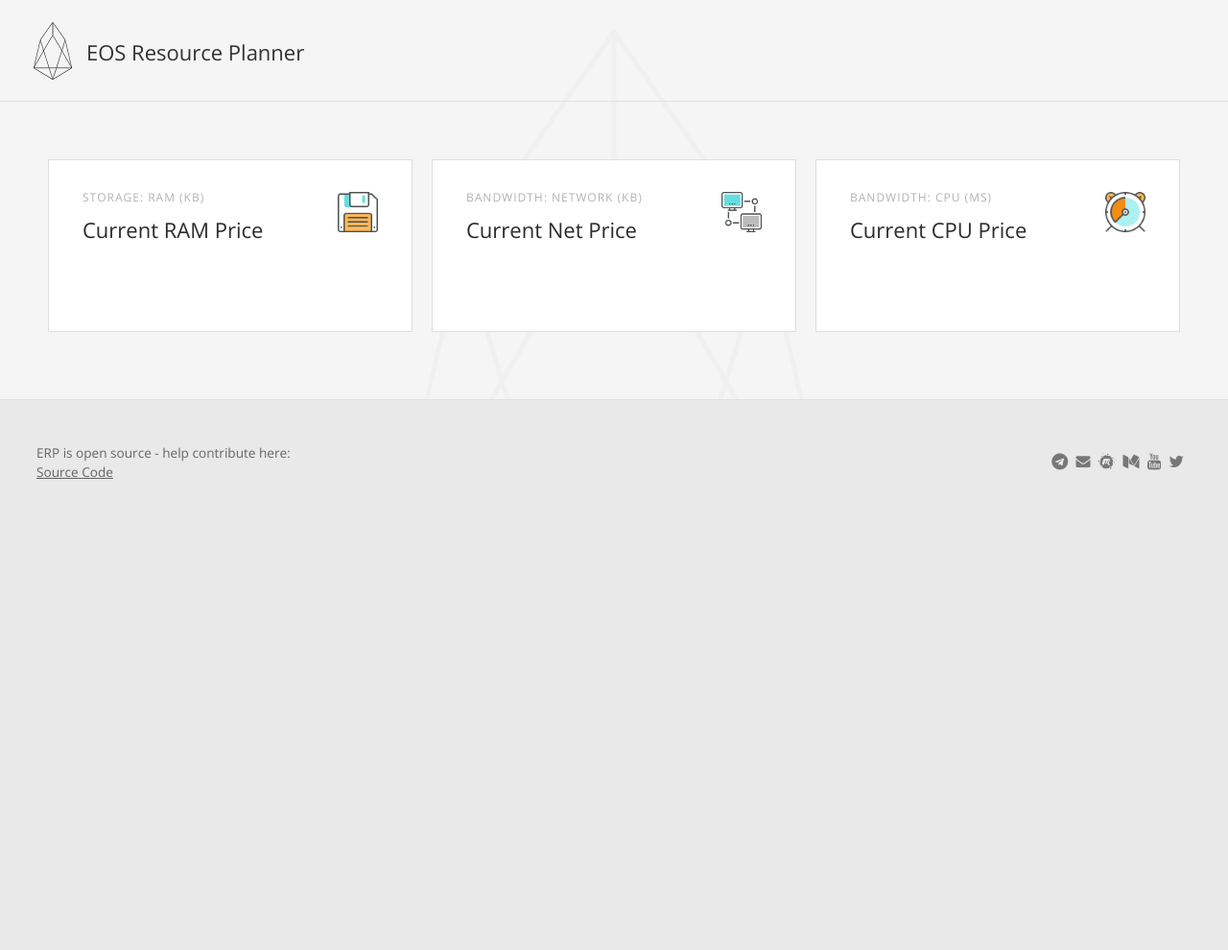
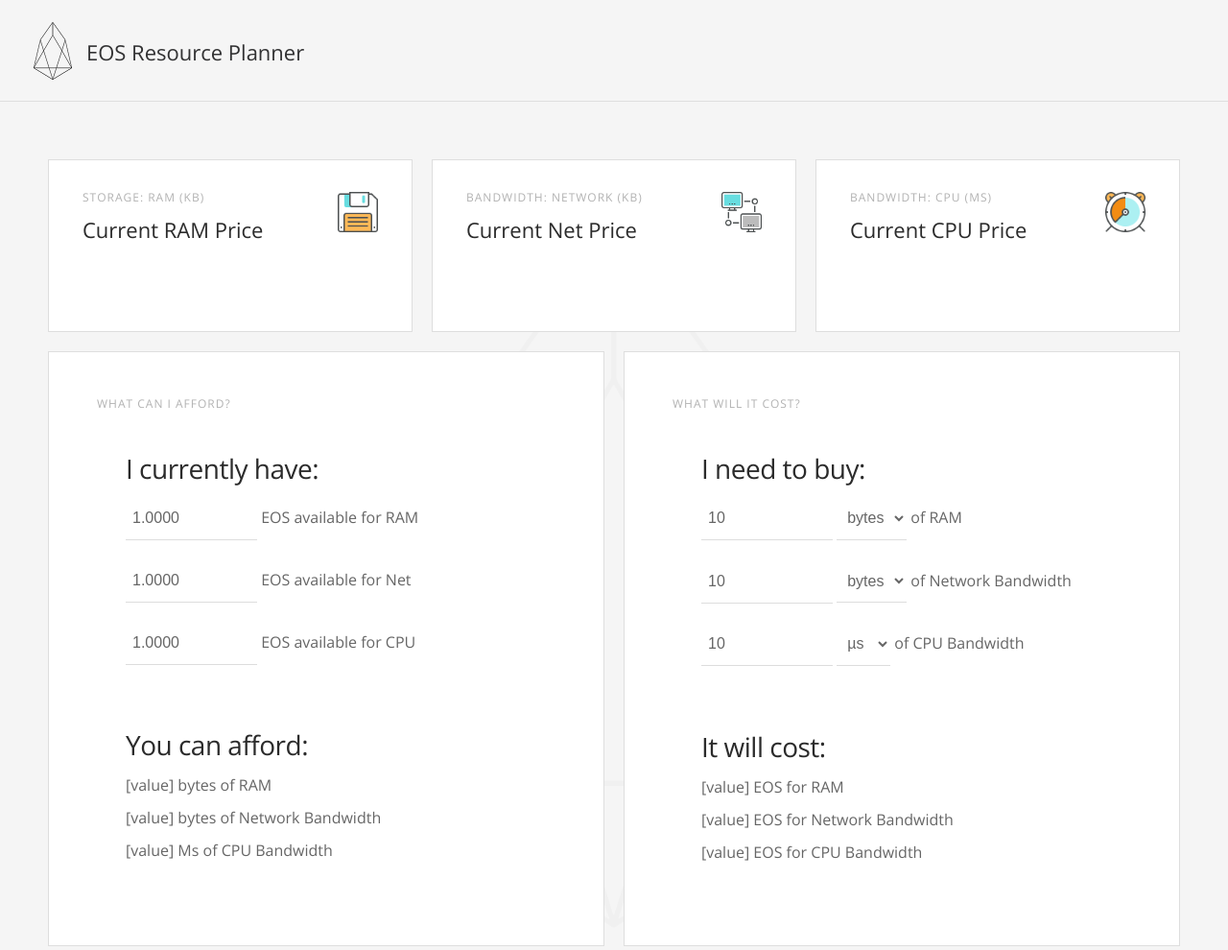
Before and after one commit to eosnewyork/erp, a plain HTML site: page source/index.html in a window 1280 px wide. Shown: the top 990 px of the page at 96% size. Before the commit the page ends 800 px from the top, so only its background shows below. Drawn offline with nearby package versions, Linux system fonts and the light colour scheme; no server answers.

Commit message:
Add skeleton for conversion calcuations for phase 1
- Add required form fields
- Style form fields to match theme

```diff
--- /dev/null
+++ b/source/css/convert.css
@@ -0,0 +1,70 @@
+.convert{
+    width: auto;
+    padding: 30px;
+    background: #FFFFFF;
+    margin: auto;
+    /*box-shadow: 0px 0px 15px rgba(0, 0, 0, 0.22);
+    -moz-box-shadow: 0px 0px 15px rgba(0, 0, 0, 0.22);
+    -webkit-box-shadow:  0px 0px 15px rgba(0, 0, 0, 0.22);
+*/
+}
+.convert h2{
+    background: #4D4D4D;
+    text-transform: uppercase;
+    color: #797979;
+    font-size: 18px;
+    font-weight: 100;
+    padding: 20px;
+    margin: -30px -30px 30px -30px;
+}
+.convert input[type="text"],
+.convert input[type="date"],
+.convert input[type="datetime"],
+.convert input[type="email"],
+.convert input[type="number"],
+.convert input[type="search"],
+.convert input[type="time"],
+.convert input[type="url"],
+.convert input[type="password"],
+.convert textarea,
+.convert select
+{
+    box-sizing: border-box;
+    -webkit-box-sizing: border-box;
+    -moz-box-sizing: border-box;
+    outline: none;
+    display: block;
+    width: 100%;
+    padding: 7px;
+    border: none;
+    border-bottom: 1px solid #ddd;
+    background: transparent;
+    margin-bottom: 10px;
+    font: 16px Arial, Helvetica, sans-serif;
+    height: 45px;
+}
+.convert textarea{
+    resize:none;
+    overflow: hidden;
+}
+.convert input[type="button"],
+.convert input[type="submit"]{
+    -moz-box-shadow: inset 0px 1px 0px 0px #45D6D6;
+    -webkit-box-shadow: inset 0px 1px 0px 0px #45D6D6;
+    box-shadow: inset 0px 1px 0px 0px #45D6D6;
+    background-color: #2CBBBB;
+    border: 1px solid #27A0A0;
+    display: inline-block;
+    cursor: pointer;
+    color: #FFFFFF;
+    font-family: 'Open Sans Condensed', sans-serif;
+    font-size: 14px;
+    padding: 8px 18px;
+    text-decoration: none;
+    text-transform: uppercase;
+}
+.convert input[type="button"]:hover,
+.convert input[type="submit"]:hover {
+    background:linear-gradient(to bottom, #34CACA 5%, #30C9C9 100%);
+    background-color:#34CACA;
+}
--- a/source/css/styles.css
+++ b/source/css/styles.css
@@ -752,7 +752,7 @@
 }
 .tile-2 {
 	width: 580px;
-	height: 580px;
+	height: 620px;
 	padding: 45px 60px 44px 50px;
 }
 .tile-3 {
@@ -1527,3 +1527,11 @@
 }
 /* =End Lists
 --------------------------------------------------------------------------------------------------------*/
+
+/* =12. Custom
+--------------------------------------------------------------------------------------------------------*/
+.col {
+  display: inline-block;
+}
+/* =End Custom
+--------------------------------------------------------------------------------------------------------*/
--- a/source/index.html
+++ b/source/index.html
@@ -34,7 +34,7 @@
     <link href="css/reset.css" rel="stylesheet" type="text/css" media="screen" />
     <link href="css/bootstrap.min.css" rel="stylesheet" />
     <link href="css/font-awesome.min.css" rel="stylesheet" type="text/css" />
-    <link href="css/contact.css" rel="stylesheet" type="text/css" media="screen" />
+    <link href="css/convert.css" rel="stylesheet" type="text/css" media="screen" />
     <link href="css/styles.css" rel="stylesheet" type="text/css" media="screen" />
     <link href="css/jquery.fancybox.css" rel="stylesheet" type="text/css" media="screen" />
     <link href="css/responsive.css" rel="stylesheet" type="text/css" media="screen" />
@@ -110,26 +110,97 @@
               <p id="cpu-price-usd"></p>
               <div class="icons futuro_icons_186 absolute-top-right"></div>
             </div>
-            <!-- coming soon
             <div class="element tile-2 home bg-change">
-              <p class="small">RAM Statistics</p>
-              <h3 class="header">What resources are consumed in EOS?</h3>
-              <p>abcdefg</p>
-              <br>
-              <br>
-              <h3 class="header">Question 2</h3>
-              <p>abcd</p>
+              <p class="small">What can I afford?</p>
+              <div class="convert">
+                <h3 class="header">I currently have:</h3>
+                <div>
+                  <p class="col"><input name="eos-afford-ram" type="text" id="eos-afford-ram" size="11" title="1.0000" /></p>
+                  <p class="col"> EOS available for RAM</p>
+                </div>
+                <div>
+                  <p class="col"><input name="eos-afford-net" type="text" id="eos-afford-net" size="11" title="1.0000" /></p>
+                  <p class="col"> EOS available for Net</p>
+                </div>
+                <div>
+                  <p class="col"><input name="eos-afford-cpu" type="text" id="eos-afford-cpu" size="11" title="1.0000" /></p>
+                  <p class="col"> EOS available for CPU</p>
+                </div>
+                <!-- <input type="submit" value="calculate-afford" id="calculate-afford" name="Calculate" /> -->
+                <br>
+                <br>
+                <h3 class="header">You can afford:</h3>
+                <div>
+                  <p class="col" id="result-afford-ram">[value]</p>
+                  <p class="col"> bytes of RAM</p>
+                </div>
+                <div>
+                  <p class="col" id="result-afford-net">[value]</p>
+                  <p class="col"> bytes of Network Bandwidth</p>
+                </div>
+                <div>
+                  <p class="col" id="result-afford-cpu">[value]</p>
+                  <p class="col"> Ms of CPU Bandwidth</p>
+                </div>
+              </div>
             </div>
             <div class="element tile-2 home bg-change">
-              <p class="small">RAM Statistics</p>
-              <h3 class="header">What resources are consumed in EOS?</h3>
-              <p>abcdefg</p>
-              <br>
-              <br>
-              <h3 class="header">Question 2</h3>
-              <p>abcd</p>
+              <p class="small">What will it cost?</p>
+              <div class="convert">
+                <h3 class="header">I need to buy:</h3>
+                <div>
+                  <p class="col"><input name="eos-cost-ram" type="text" id="eos-cost-ram" size="11" title="10" /></p>
+                  <p class="col">
+                    <select size="1">
+                      <option value="ram-cost-bytes">bytes</option>
+                      <option value="ram-cost-kilobytes">Kb</option>
+                      <option value="ram-cost-megabytes">Mb</option>
+                      <option value="ram-cost-gigabytes">Gb</option>
+                    </select>
+                  </p>
+                  <p class="col"> of RAM</p>
+                </div>
+                <div>
+                  <p class="col"><input name="eos-cost-net" type="text" id="eos-cost-net" size="11" title="10" /></p>
+                  <p class="col">
+                    <select size="1">
+                      <option value="net-cost-bytes">bytes</option>
+                      <option value="net-cost-kilobytes">Kb</option>
+                      <option value="net-costmegabytes">Mb</option>
+                      <option value="net-cost-gigabytes">Gb</option>
+                    </select>
+                  </p>
+                  <p class="col"> of Network Bandwidth</p>
+                </div>
+                <div>
+                  <p class="col"><input name="eos-cost-cpu" type="text" id="eos-cost-cpu" size="11" title="10" /></p>
+                  <p class="col">
+                    <select size="1">
+                      <option value="microseconds">µs</option>
+                      <option value="milliseconds">ms</option>
+                      <option value="seconds">s</option>
+                    </select>
+                  </p>
+                  <p class="col"> of CPU Bandwidth</p>
+                </div>
+                <!-- <input type="submit" value="Calculate" id="calculate-eos" name="Calculate" /> -->
+                <br>
+                <br>
+                <h3 class="header">It will cost:</h3>
+                <div>
+                  <p class="col" id="result-cost-ram">[value]</p>
+                  <p class="col"> EOS for RAM</p>
+                </div>
+                <div>
+                  <p class="col" id="result-cost-net">[value]</p>
+                  <p class="col"> EOS for Network Bandwidth</p>
+                </div>
+                <div>
+                  <p class="col" id="result-cost-cpu">[value]</p>
+                  <p class="col"> EOS for CPU Bandwidth</p>
+                </div>
+              </div>
             </div>
-          -->
           </div>
         </div>
       </div>
@@ -168,8 +239,5 @@
           <script src="js/preloader.js" type="text/javascript"></script>
           <script src="js/bootstrap.min.js" type="text/javascript"></script>
           <script src="js/jquery.fancybox.pack.js" type="text/javascript"></script>
-          <script src="js/jquery.flexslider-min.js" type="text/javascript"></script>
-          <script src="js/piechart-loader.js" type="text/javascript"></script>
-          <script src="js/piechart.js" type="text/javascript"></script>
 </body>
 </html>
```
Also changed, not shown: source/js/jquery.isotope.load.js.
